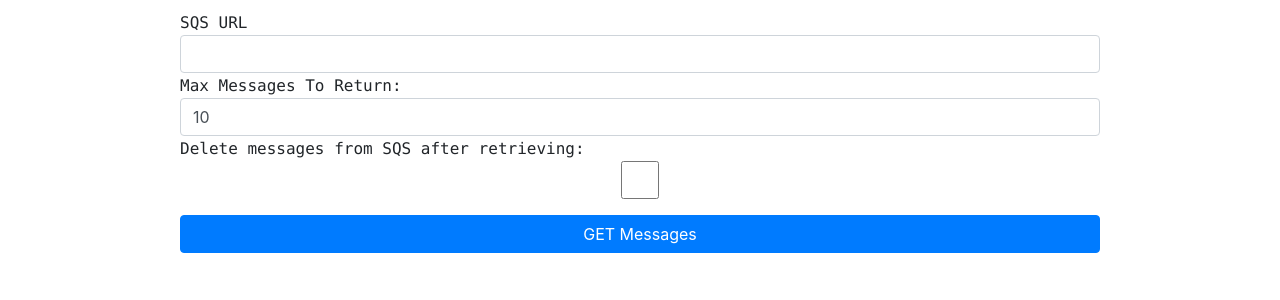
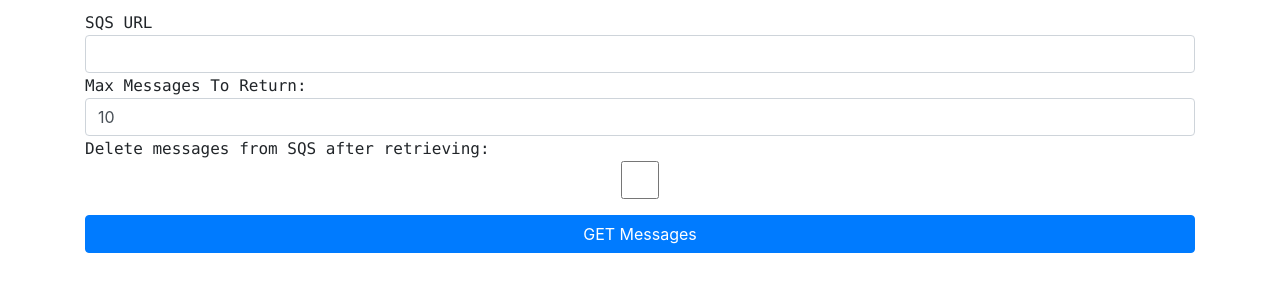
Before and after one commit to BeardedPhill/SQSMessageRetriever, a Flask app: page / in a window 1280 px wide. Shown: the top 300 px of the page. Run offline with Flask 2, Linux system fonts and the light colour scheme; some libraries are stand-ins or nearby versions.

Commit message:
Increase with of the page. (#3)

```diff
--- a/templates/base.html
+++ b/templates/base.html
@@ -26,7 +26,7 @@
     {% endwith %}
      <div class="container h-100">
        <div class="row align-items-center h-100">
-           <div class="col-md-10 col-sm-12 mx-auto">
+           <div class="col-12 mx-auto">
                <div class="h-100 justify-content-center">
                    {% block content %}  {% endblock %}
                </div>
```
